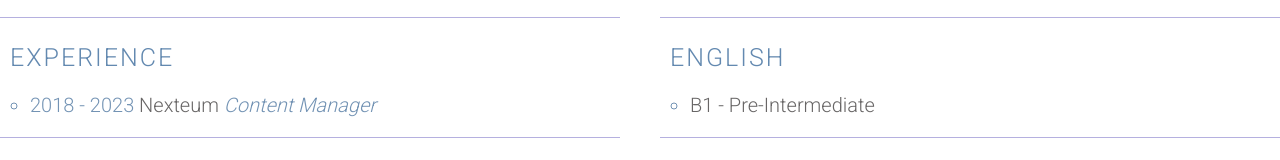
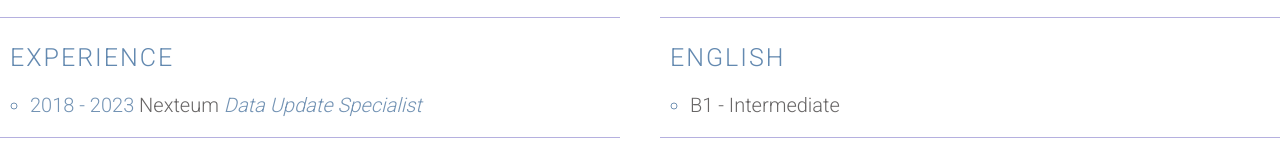
Before and after one commit to VitaliiMaliuk/rsschool-cv, a plain HTML site: page index.html in a window 1280 px wide. Shown: the part 1135-1295 px from the top of the page. Drawn offline with Linux system fonts and the light colour scheme.

Commit message:
feat: fix info

```diff
--- a/index.html
+++ b/index.html
@@ -159,14 +159,14 @@
           <ul class="section-list-experience">
             <li>
               2018 - 2023 <span class="company">Nexteum</span>
-              <span class="position">Content Manager</span>
+              <span class="position">Data Update Specialist</span>
             </li>
           </ul>
         </section>
         <section class="section section-english" id="english">
           <h2 class="section-title">english</h2>
           <ul class="section-list-english">
-            <li><span class="level">B1 - Pre-Intermediate</span></li>
+            <li><span class="level">B1 - Intermediate</span></li>
           </ul>
         </section>
         <section class="section projects" id="project">
```
